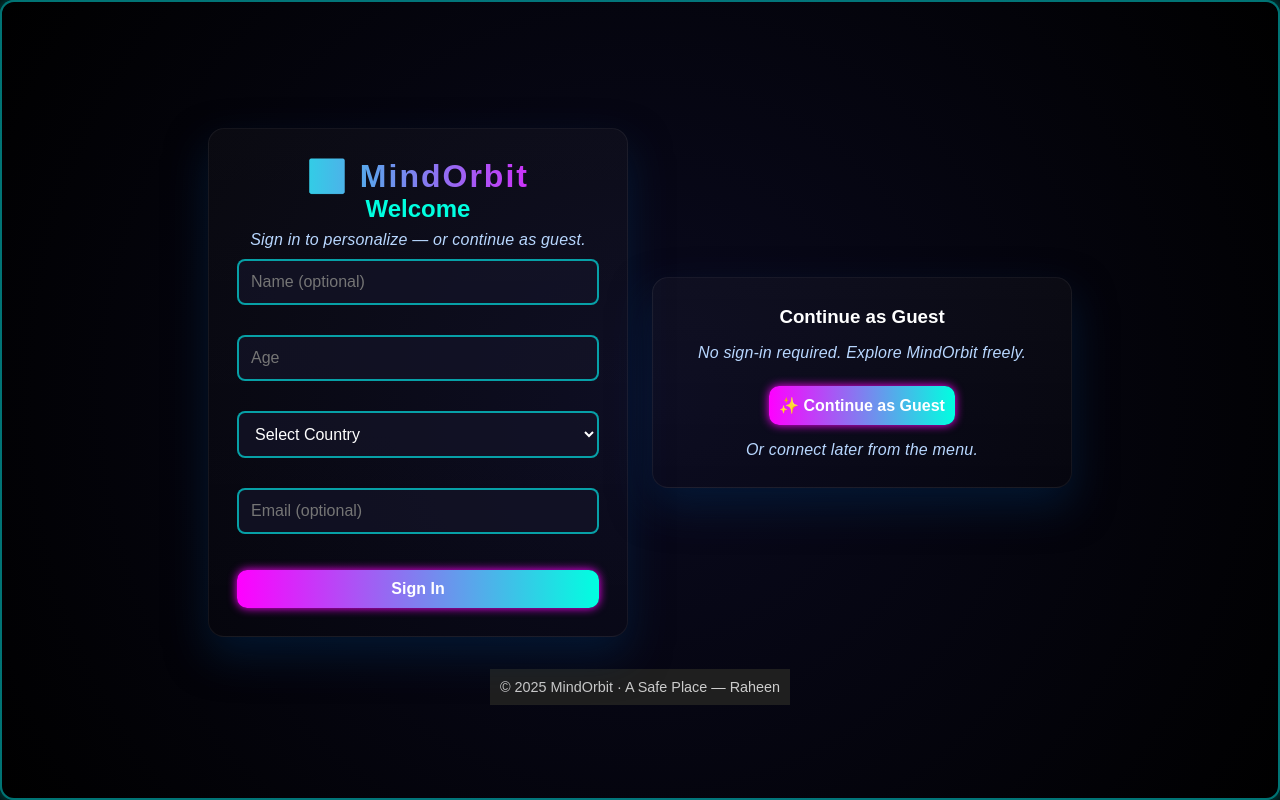
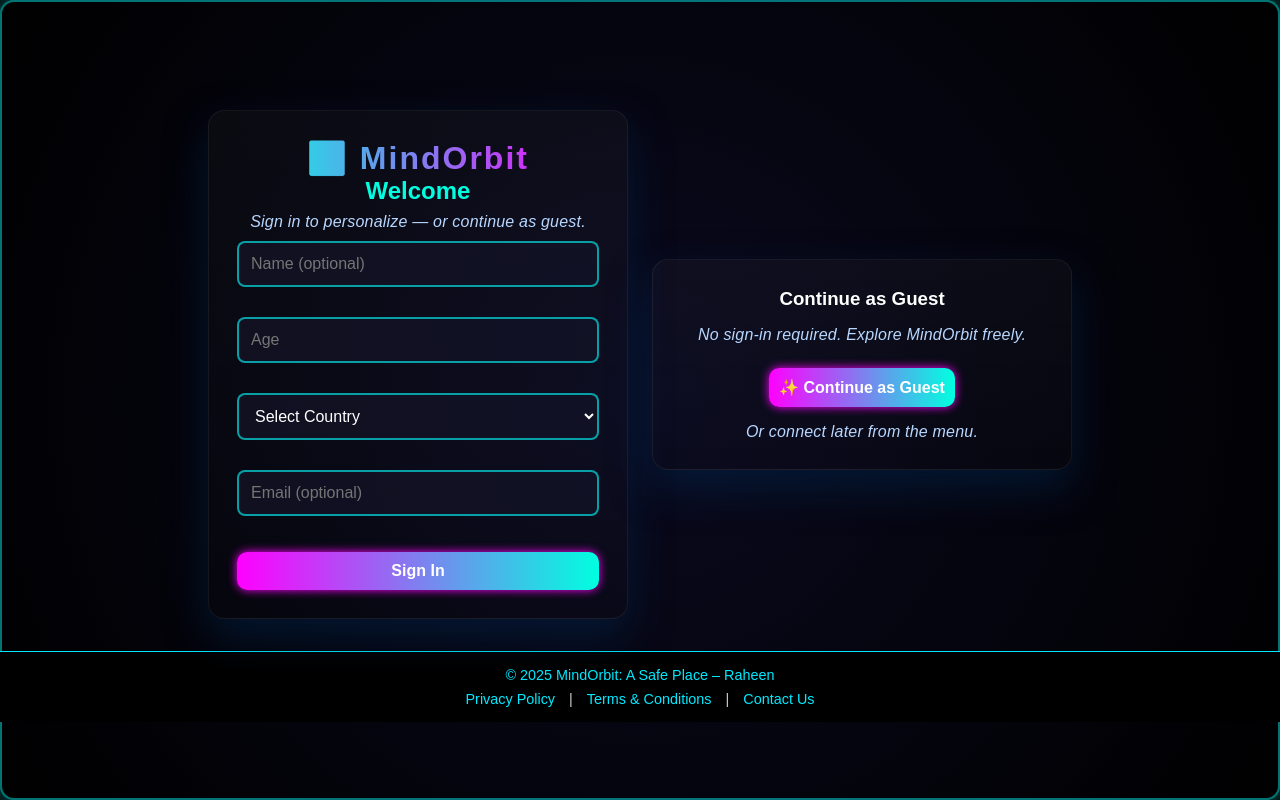
Before and after one commit to webstudios98-glitch/mindorbit, a Flask app: page / in a window 1280 px wide. Run offline with Flask 3, Linux system fonts and the light colour scheme.

Commit message:
Update signup.html

```diff
--- a/templates/signup.html
+++ b/templates/signup.html
@@ -82,9 +82,12 @@
       localStorage.setItem("userName","Guest");
       window.location.href = "/home";
     }
-  </script>
-  <footer>
-  <p>© 2025 MindOrbit · A Safe Place — Raheen</p>
+  </script><footer style="width: 100%; text-align: center; padding: 15px 0; background: #000; border-top: 1px solid #00eaff;">
+    <p style="color: #00eaff; margin: 0 0 8px;">© 2025 MindOrbit: A Safe Place – Raheen</p>
+
+    <a href="/privacy.html" style="color: #00eaff; margin: 0 10px; text-decoration: none;">Privacy Policy</a> |
+    <a href="/terms.html" style="color: #00eaff; margin: 0 10px; text-decoration: none;">Terms & Conditions</a> |
+    <a href="/contact.html" style="color: #00eaff; margin: 0 10px; text-decoration: none;">Contact Us</a>
 </footer>
 <canvas id="bgCanvas"></canvas>
      <script src="{{ url_for('static', filename='script.js') }}" defer></script>
```
